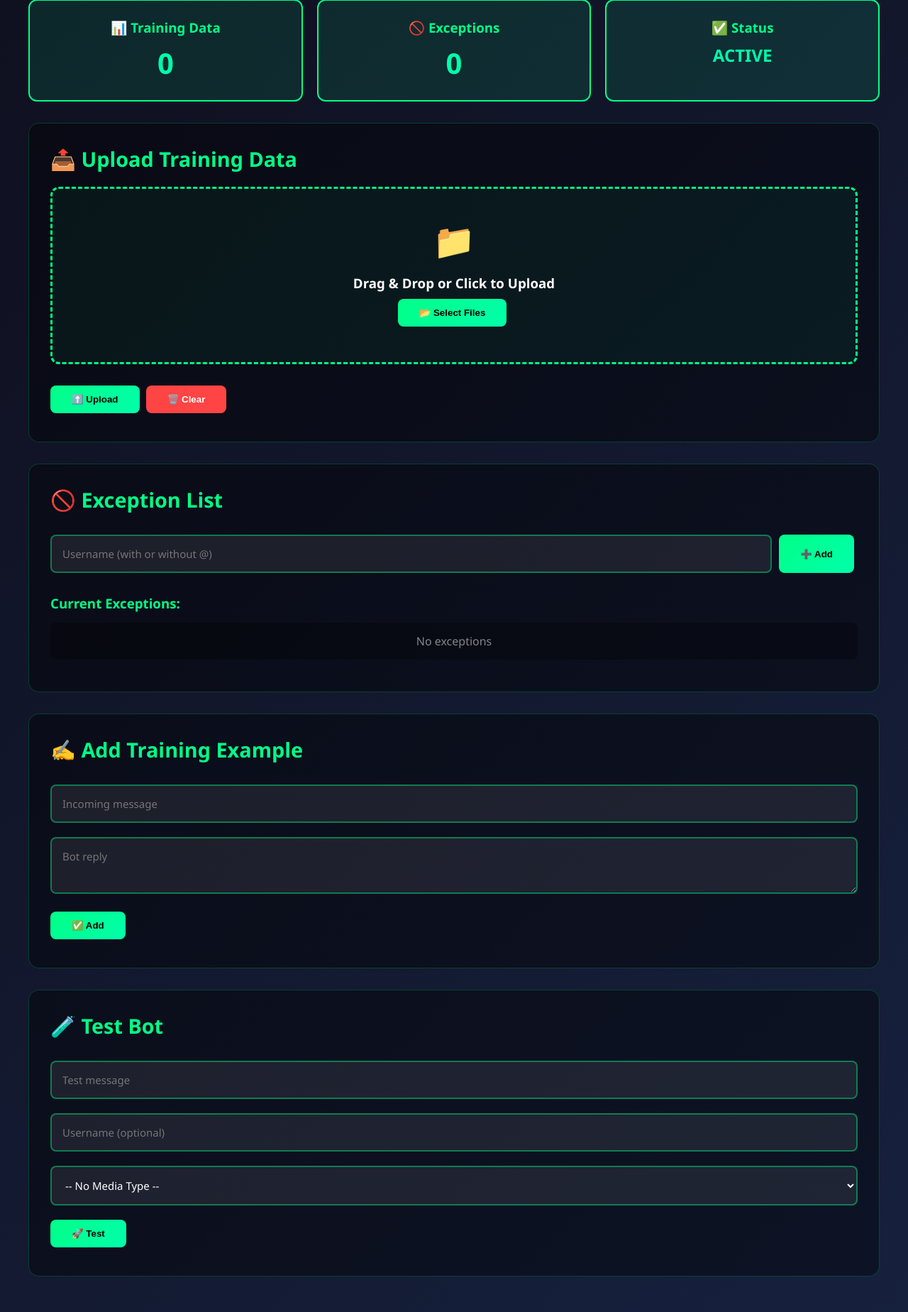
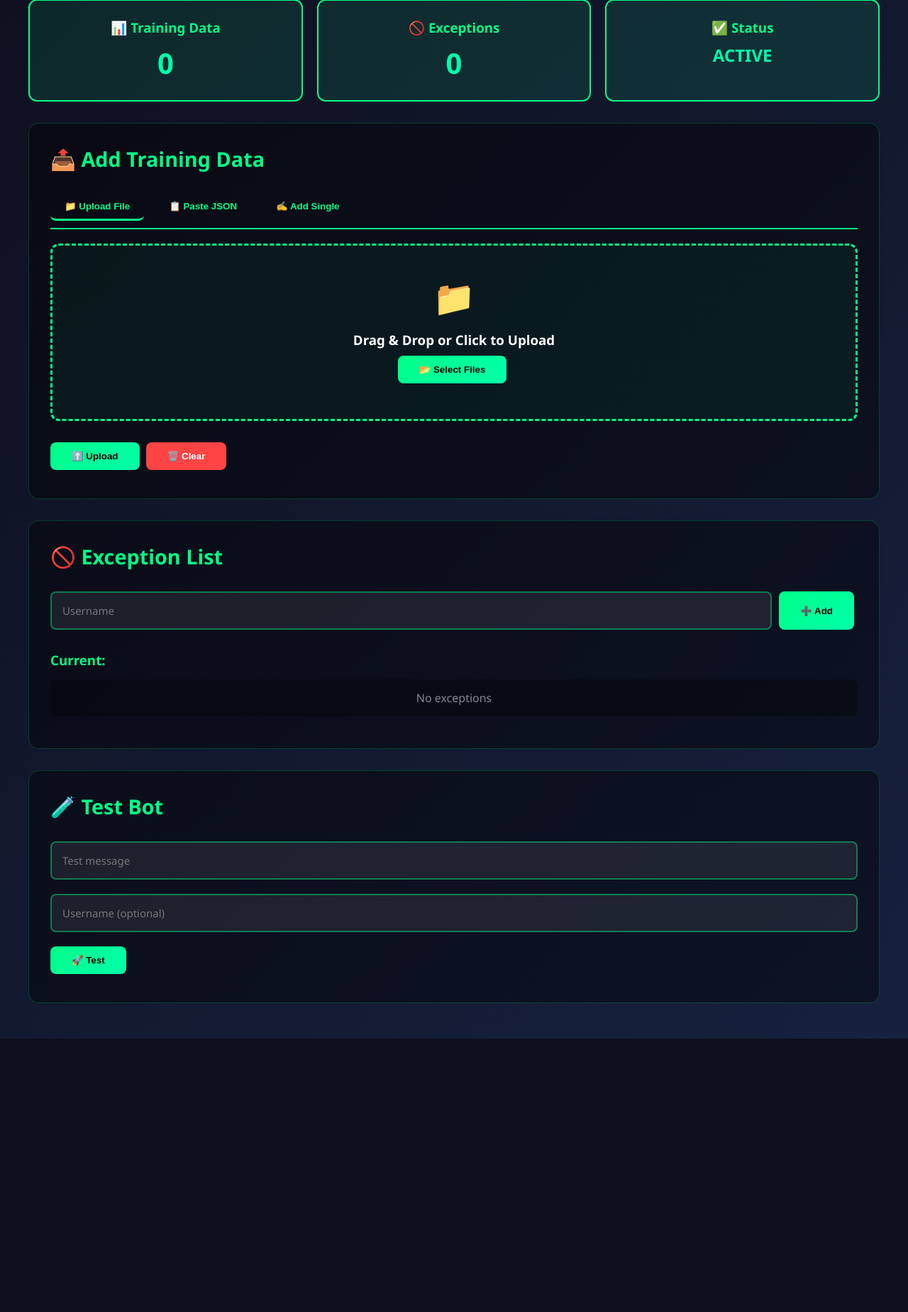
Before and after one commit to Sirrlevi/instagram-bot, a Python web app: template templates/dashboard.html in a window 1280 px wide. Shown: the part 170-2018 px from the top of the page at 71% size. After the commit the page ends 1633 px from the top, so only its background shows below. Run offline with Jinja, Linux system fonts and the light colour scheme; the template is opened without the code that fills it, so the values that code supplies are empty.

Commit message:
Refactor dashboard for training data upload and exceptions
Updated the dashboard HTML to enhance the training data upload section with tabs for different input methods and improved exception handling.

```diff
--- a/templates/dashboard.html
+++ b/templates/dashboard.html
@@ -33,8 +33,12 @@
         .exception-item { background: rgba(0,255,136,0.1); padding: 15px; margin: 8px 0; border-radius: 6px; display: flex; justify-content: space-between; border-left: 3px solid #00ff88; }
         .exception-item .username { color: #00ff88; font-weight: bold; flex: 1; }
         .test-result { background: rgba(0,255,136,0.1); padding: 20px; border-radius: 8px; margin-top: 20px; border-left: 4px solid #00ff88; }
+        .tabs { display: flex; gap: 10px; margin-bottom: 20px; border-bottom: 2px solid #00ff88; }
+        .tab { padding: 10px 20px; cursor: pointer; border: none; background: transparent; color: #00ff88; font-weight: bold; border-bottom: 3px solid transparent; }
+        .tab.active { border-bottom-color: #00ff88; }
+        .tab-content { display: none; }
+        .tab-content.active { display: block; }
         #fileInput { display: none; }
-        @media (max-width: 768px) { h1 { font-size: 1.8em; } .stats-grid { grid-template-columns: 1fr; } }
     </style>
 </head>
 <body>
@@ -51,7 +55,15 @@
         </div>
 
         <div class="section">
-            <h2>📤 Upload Training Data</h2>
+            <h2>📤 Add Training Data</h2>
+
+            <div class="tabs">
+                <button class="tab active" onclick="switchTab('upload')">📁 Upload File</button>
+                <button class="tab" onclick="switchTab('paste')">📋 Paste JSON</button>
+                <button class="tab" onclick="switchTab('manual')">✍️ Add Single</button>
+            </div>
+
+            <div id="upload" class="tab-content active">
                 <div class="upload-area" id="uploadArea">
                     <div style="font-size:3em;margin-bottom:15px;">📁</div>
                     <h3>Drag & Drop or Click to Upload</h3>
@@ -64,37 +76,37 @@
                 <div id="uploadMessage"></div>
             </div>
 
-        <div class="section">
-            <h2>🚫 Exception List</h2>
-            <div style="display:flex;gap:10px;">
-                <input type="text" id="exceptionUsername" placeholder="Username (with or without @)" style="flex:1;">
-                <button onclick="addException()">➕ Add</button>
-            </div>
-            <div id="exceptionMessage"></div>
-            <h3 style="color:#00ff88;margin:20px 0 10px 0;">Current Exceptions:</h3>
-            <div class="exception-list" id="exceptionList"><div style="text-align:center;opacity:0.5;">No exceptions</div></div>
+            <div id="paste" class="tab-content">
+                <h3 style="color:#00ff88;margin-bottom:10px;">Paste JSON Data</h3>
+                <p style="opacity:0.8;margin-bottom:15px;">Paste JSONL (one per line) or JSON array</p>
+                <textarea id="jsonPaste" placeholder='[{"instruction": "hi", "response": "hello"}]' style="height:200px;"></textarea>
+                <button onclick="pasteJsonData()">📥 Import</button>
+                <div id="pasteMessage"></div>
             </div>
 
-        <div class="section">
-            <h2>✍️ Add Training Example</h2>
+            <div id="manual" class="tab-content">
                 <input type="text" id="instruction" placeholder="Incoming message">
                 <textarea id="response" placeholder="Bot reply"></textarea>
                 <button onclick="addData()">✅ Add</button>
                 <div id="addMessage"></div>
+            </div>
+        </div>
+
+        <div class="section">
+            <h2>🚫 Exception List</h2>
+            <div style="display:flex;gap:10px;">
+                <input type="text" id="exceptionUsername" placeholder="Username" style="flex:1;">
+                <button onclick="addException()">➕ Add</button>
+            </div>
+            <div id="exceptionMessage"></div>
+            <h3 style="color:#00ff88;margin:20px 0 10px 0;">Current:</h3>
+            <div class="exception-list" id="exceptionList"><div style="text-align:center;opacity:0.5;">No exceptions</div></div>
         </div>
 
         <div class="section">
             <h2>🧪 Test Bot</h2>
             <input type="text" id="testMessage" placeholder="Test message">
             <input type="text" id="testUsername" placeholder="Username (optional)">
-            <select id="testMediaType">
-                <option value="">-- No Media Type --</option>
-                <option value="reel">Reel</option>
-                <option value="video">Video</option>
-                <option value="audio">Audio</option>
-                <option value="call">Call</option>
-                <option value="image">Image</option>
-            </select>
             <button onclick="testBot()">🚀 Test</button>
             <div id="testResult"></div>
         </div>
@@ -106,7 +118,7 @@
 
         loadStats();
         loadExceptions();
-        setInterval(loadStats, 5000);
+        setInterval(loadStats, 3000);
         setInterval(loadExceptions, 10000);
 
         document.getElementById('uploadArea').addEventListener('click', () => document.getElementById('fileInput').click());
@@ -114,6 +126,13 @@
             files = Array.from(e.target.files);
             showFiles();
         });
+
+        function switchTab(tabName) {
+            document.querySelectorAll('.tab-content').forEach(el => el.classList.remove('active'));
+            document.querySelectorAll('.tab').forEach(el => el.classList.remove('active'));
+            document.getElementById(tabName).classList.add('active');
+            event.target.classList.add('active');
+        }
 
         function showFiles() {
             const list = document.getElementById('fileList');
@@ -138,7 +157,7 @@
 
         async function uploadAllFiles() {
             if (files.length === 0) {
-                showMsg('uploadMessage', 'No files selected!', 'error');
+                showMsg('uploadMessage', 'No files!', 'error');
                 return;
             }
             for (let file of files) {
@@ -150,16 +169,59 @@
                     if (data.success) showMsg('uploadMessage', `✅ Added ${data.added}`, 'success');
                     else showMsg('uploadMessage', `❌ ${data.error}`, 'error');
                 } catch (e) {
-                    showMsg('uploadMessage', `❌ Error: ${e.message}`, 'error');
+                    showMsg('uploadMessage', `❌ ${e.message}`, 'error');
                 }
             }
             clearFiles();
             loadStats();
         }
 
+        async function pasteJsonData() {
+            const jsonText = document.getElementById('jsonPaste').value.trim();
+            if (!jsonText) {
+                showMsg('pasteMessage', 'Paste JSON!', 'error');
+                return;
+            }
+
+            try {
+                let data;
+                try {
+                    data = JSON.parse(jsonText);
+                    if (!Array.isArray(data)) throw new Error('Array or JSONL');
+                } catch (e) {
+                    data = [];
+                    for (let line of jsonText.split('
+')) {
+                        line = line.trim();
+                        if (line) data.push(JSON.parse(line));
+                    }
+                }
+
+                let added = 0;
+                for (let item of data) {
+                    const res = await fetch(`${API}/add_data`, {
+                        method: 'POST',
+                        headers: {'Content-Type': 'application/json'},
+                        body: JSON.stringify(item)
+                    });
+                    const result = await res.json();
+                    if (result.success) added++;
+                }
+
+                showMsg('pasteMessage', `✅ Added ${added}`, 'success');
+                document.getElementById('jsonPaste').value = '';
+                loadStats();
+            } catch (e) {
+                showMsg('pasteMessage', `❌ ${e.message}`, 'error');
+            }
+        }
+
         async function addException() {
             const user = document.getElementById('exceptionUsername').value.trim();
-            if (!user) { showMsg('exceptionMessage', 'Enter username!', 'error'); return; }
+            if (!user) {
+                showMsg('exceptionMessage', 'Enter username!', 'error');
+                return;
+            }
             try {
                 const res = await fetch(`${API}/exception/add`, {method: 'POST', headers: {'Content-Type': 'application/json'}, body: JSON.stringify({username: user})});
                 const data = await res.json();
@@ -172,7 +234,7 @@
                     showMsg('exceptionMessage', `❌ ${data.message}`, 'error');
                 }
             } catch (e) {
-                showMsg('exceptionMessage', `❌ Error: ${e.message}`, 'error');
+                showMsg('exceptionMessage', `❌ ${e.message}`, 'error');
             }
         }
 
@@ -180,8 +242,13 @@
             try {
                 const res = await fetch(`${API}/exception/remove`, {method: 'POST', headers: {'Content-Type': 'application/json'}, body: JSON.stringify({username: user})});
                 const data = await res.json();
-                if (data.success) { loadExceptions(); loadStats(); }
-            } catch (e) { console.error(e); }
+                if (data.success) {
+                    loadExceptions();
+                    loadStats();
+                }
+            } catch (e) {
+                console.error(e);
+            }
         }
 
         async function loadExceptions() {
@@ -194,13 +261,18 @@
                 } else {
                     list.innerHTML = '<div style="text-align:center;opacity:0.5;">No exceptions</div>';
                 }
-            } catch (e) { console.error(e); }
+            } catch (e) {
+                console.error(e);
+            }
         }
 
         async function addData() {
             const inst = document.getElementById('instruction').value.trim();
             const resp = document.getElementById('response').value.trim();
-            if (!inst || !resp) { showMsg('addMessage', 'Both fields required!', 'error'); return; }
+            if (!inst || !resp) {
+                showMsg('addMessage', 'Both required!', 'error');
+                return;
+            }
             try {
                 const res = await fetch(`${API}/add_data`, {method: 'POST', headers: {'Content-Type': 'application/json'}, body: JSON.stringify({instruction: inst, response: resp})});
                 const data = await res.json();
@@ -213,28 +285,29 @@
                     showMsg('addMessage', `❌ ${data.error}`, 'error');
                 }
             } catch (e) {
-                showMsg('addMessage', `❌ Error: ${e.message}`, 'error');
+                showMsg('addMessage', `❌ ${e.message}`, 'error');
             }
         }
 
         async function testBot() {
             const msg = document.getElementById('testMessage').value;
             const user = document.getElementById('testUsername').value;
-            const media = document.getElementById('testMediaType').value || null;
-            if (!msg && !media) { showMsg('testResult', 'Enter message or select media!', 'error'); return; }
+            if (!msg) {
+                showMsg('testResult', 'Enter message!', 'error');
+                return;
+            }
             try {
-                const res = await fetch(`${API}/test`, {method: 'POST', headers: {'Content-Type': 'application/json'}, body: JSON.stringify({message: msg, username: user, media_type: media})});
+                const res = await fetch(`${API}/test`, {method: 'POST', headers: {'Content-Type': 'application/json'}, body: JSON.stringify({message: msg, username: user})});
                 const data = await res.json();
                 let html = '<div class="test-result">';
                 if (msg) html += `<strong>Message:</strong> ${msg}<br>`;
                 if (user) html += `<strong>User:</strong> @${user}<br>`;
-                if (media) html += `<strong>Media:</strong> ${media}<br>`;
                 html += `<br><strong style="color:#00ffaa;">Bot:</strong> ${data.response}`;
-                if (data.excepted) html += `<br><span style="color:#ff6666;"><strong>⚠️ Excepted (no reply)</strong></span>`;
+                if (data.excepted) html += `<br><span style="color:#ff6666;"><strong>⚠️ Excepted</strong></span>`;
                 html += '</div>';
                 document.getElementById('testResult').innerHTML = html;
             } catch (e) {
-                showMsg('testResult', `❌ Error: ${e.message}`, 'error');
+                showMsg('testResult', `❌ ${e.message}`, 'error');
             }
         }
 
@@ -245,7 +318,9 @@
                 document.getElementById('totalExamples').textContent = data.total_examples || 0;
                 document.getElementById('exceptionsCount').textContent = data.exceptions || 0;
                 document.getElementById('status').textContent = (data.status || 'ACTIVE').toUpperCase();
-            } catch (e) { console.error(e); }
+            } catch (e) {
+                console.error(e);
+            }
         }
 
         function showMsg(id, msg, type) {
```
Lines whose indentation alone changed are shown as unchanged.
